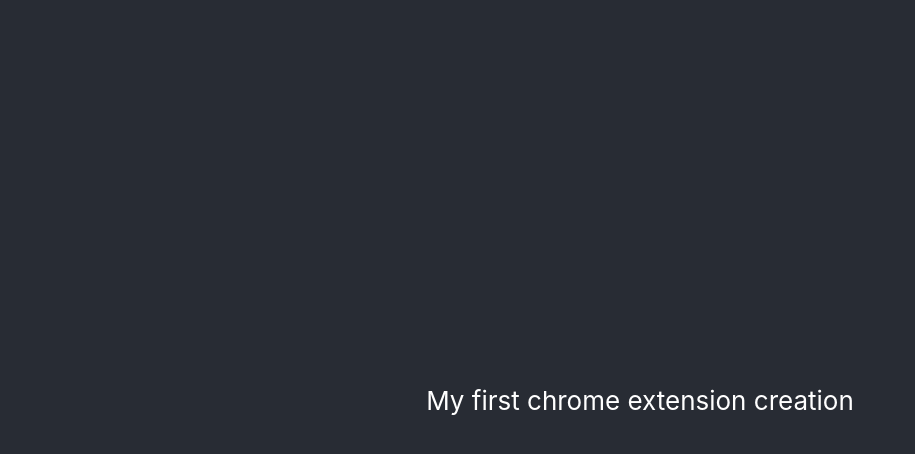
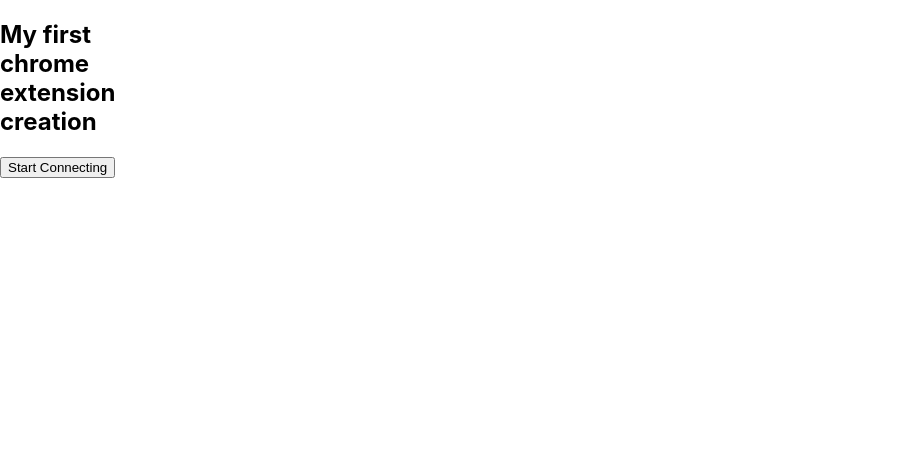
Before and after one commit to PRATAP-KUMAR/auto-click-connect-buttons, a React (Create React App) app: page / in a window 1280 px wide. Shown: the top 454 px of the page, without its empty margins (0-915 px from the left). Built offline with nearby package versions, Linux system fonts and the light colour scheme.

Commit message:
Base functionality of button working

```diff
--- a/src/App.css
+++ b/src/App.css
@@ -1,38 +1,4 @@
-.App {
-  text-align: center;
+.extension-container{
+  width: 10rem;
+  height: 10rem;
 }
-
-.App-logo {
-  height: 40vmin;
-  pointer-events: none;
-}
-
-@media (prefers-reduced-motion: no-preference) {
-  .App-logo {
-    animation: App-logo-spin infinite 20s linear;
-  }
-}
-
-.App-header {
-  background-color: #282c34;
-  min-height: 100vh;
-  display: flex;
-  flex-direction: column;
-  align-items: center;
-  justify-content: center;
-  font-size: calc(10px + 2vmin);
-  color: white;
-}
-
-.App-link {
-  color: #61dafb;
-}
-
-@keyframes App-logo-spin {
-  from {
-    transform: rotate(0deg);
-  }
-  to {
-    transform: rotate(360deg);
-  }
-}
--- a/src/App.js
+++ b/src/App.js
@@ -1,11 +1,29 @@
 import './App.css';
 
 function App() {
+  const dom = () => {
+    /* eslint-disable no-undef */
+    chrome.tabs.query({ active: true, currentWindow: true }, (tabs) => {
+      const activeTabId = tabs[0].id
+      chrome.scripting.executeScript({
+        target: { tabId: activeTabId },
+        function: () => alert("HI"),
+      });
+    })
+  }
+
   return (
-    <div className="App">
-      <header className="App-header">
+    <div className="extension-container">
+      <h2>
         My first chrome extension creation
-      </header>
+      </h2>
+      <button
+        type='button'
+        aria-label='click to auto click on connect button'
+        onClick={dom}
+      >
+        Start Connecting
+      </button>
     </div>
   );
 }
```
Also changed, not shown: public/manifest.json.
